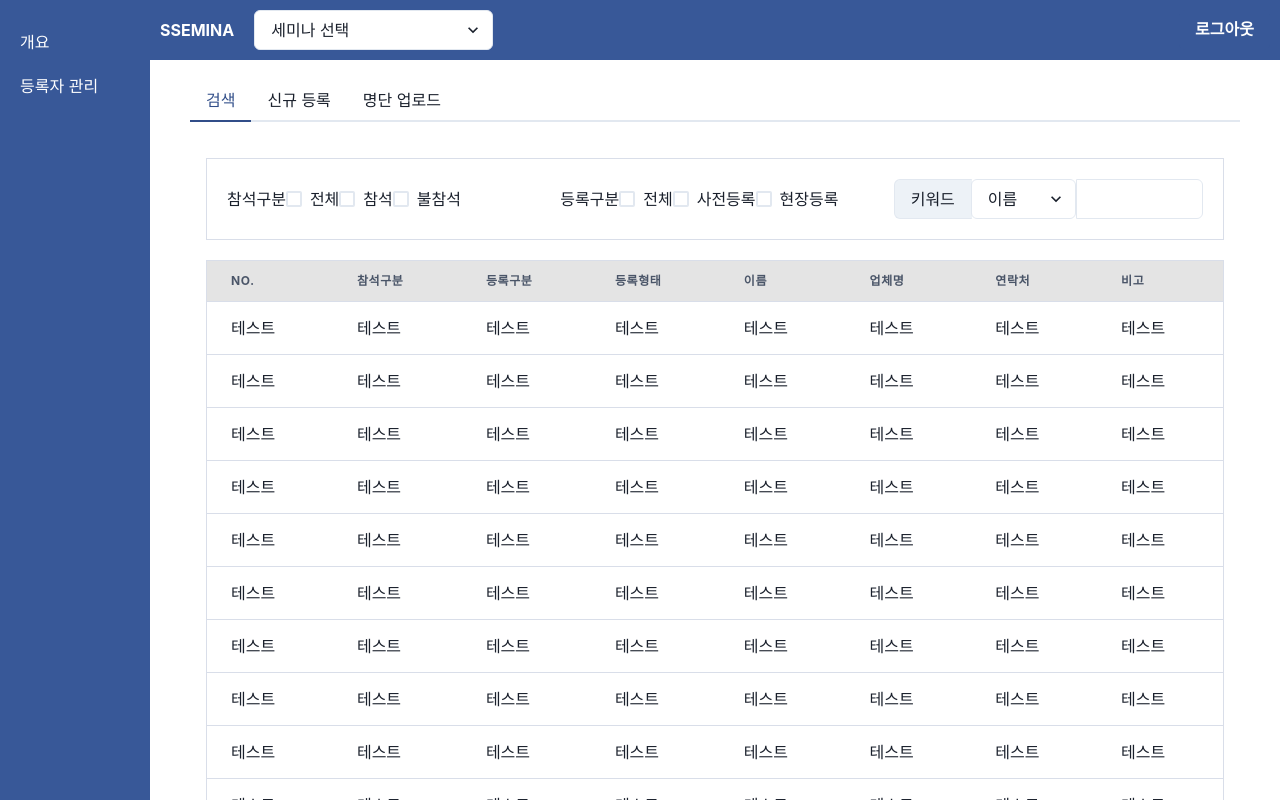
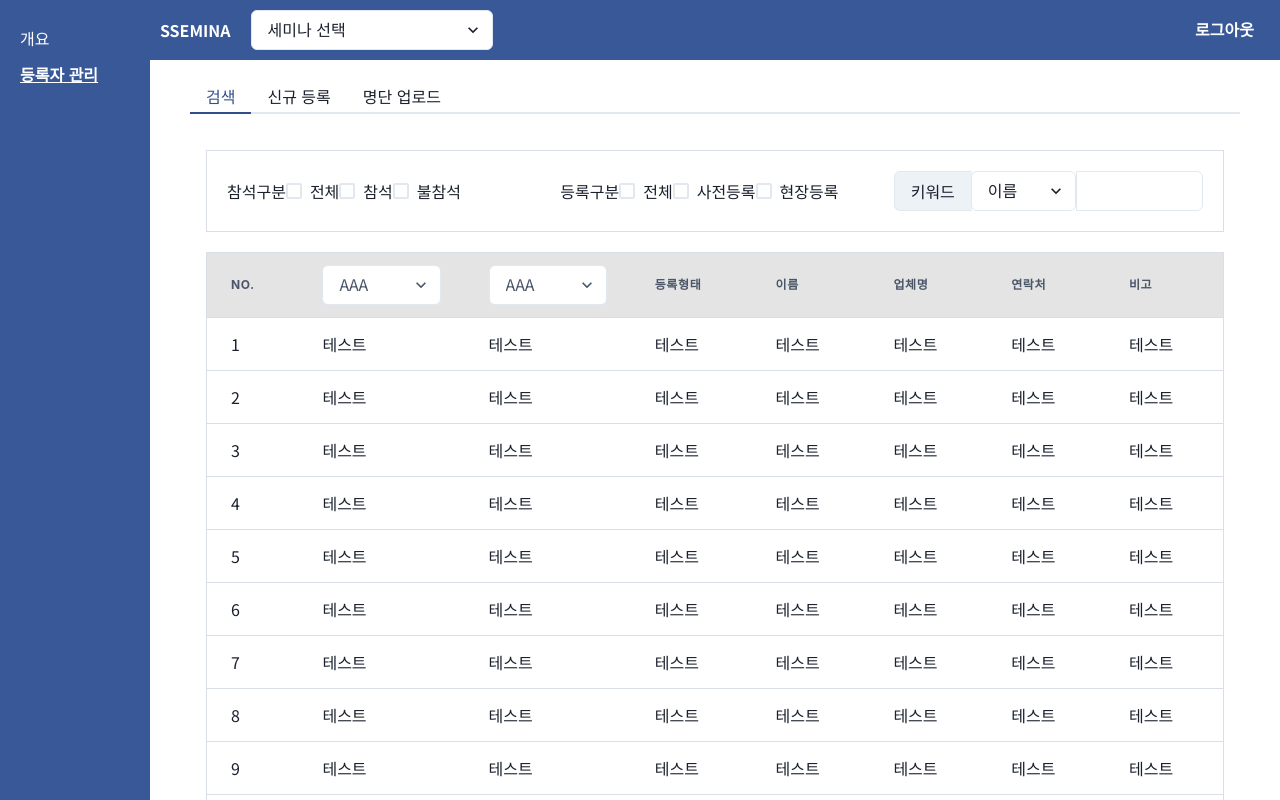
Before and after one commit to foreverchoi0706/sseminar, a React (Vite) app: page /member in a window 1280 px wide. Built offline with nearby package versions, Linux system fonts and the light colour scheme.

Commit message:
first commit

```diff
--- a/index.html
+++ b/index.html
@@ -3,6 +3,9 @@
   <head>
     <meta charset="UTF-8" />
     <link rel="icon" type="image/svg+xml" href="/vite.svg" />
+    <link rel="preconnect" href="https://fonts.googleapis.com">
+    <link rel="preconnect" href="https://fonts.gstatic.com" crossorigin>
+    <link href="https://fonts.googleapis.com/css2?family=Noto+Sans+KR:wght@100..900&display=swap" rel="stylesheet">
     <meta name="viewport" content="width=device-width, initial-scale=1.0" />
     <title>쎄미나</title>
   </head>
--- a/src/components/AsideLayout.tsx
+++ b/src/components/AsideLayout.tsx
@@ -9,7 +9,7 @@ import {
   Text,
 } from "@chakra-ui/react";
 import useUserStore from "@/hooks/store/useUserStore.ts";
-import { Link } from "react-router-dom";
+import { NavLink } from "react-router-dom";
 import { ACCESS_TOKEN, SIGN_ROUTES } from "@/utils/constant.ts";
 import { deleteCookie } from "@/utils/cookie.ts";
 
@@ -35,7 +35,19 @@ const AsideLayout: FC<PropsWithChildren> = ({ children }) => {
         <List color="#ffffff">
           {SIGN_ROUTES.map(({ path, name }, index) => (
             <ListItem key={index} paddingY="10px">
-              <Link to={path}>{name}</Link>
+              <NavLink
+                style={({ isActive }) =>
+                  isActive
+                    ? {
+                        textDecoration: "underline",
+                        fontWeight: "700",
+                      }
+                    : undefined
+                }
+                to={path}
+              >
+                {name}
+              </NavLink>
             </ListItem>
           ))}
         </List>
--- a/src/global.css
+++ b/src/global.css
@@ -1,5 +1,11 @@
 body {
     overflow-y: hidden;
+}
+* {
+    line-height: 1;
+    font-family: "Noto Sans KR", sans-serif;
+    font-optical-sizing: auto;
+    font-style: normal;
 }
 th {
     background: #e4e4e4;
--- a/src/pages/member/search/index.tsx
+++ b/src/pages/member/search/index.tsx
@@ -62,8 +62,18 @@ const Search: FC = () => {
           <Thead>
             <Tr>
               <Th>No.</Th>
-              <Th>참석구분</Th>
-              <Th>등록구분</Th>
+              <Th>
+                <Select backgroundColor="#ffffff">
+                  <option>AAA</option>
+                  <option>BBB</option>
+                </Select>
+              </Th>
+              <Th>
+                <Select backgroundColor="#ffffff">
+                  <option>AAA</option>
+                  <option>BBB</option>
+                </Select>
+              </Th>
               <Th>등록형태</Th>
               <Th>이름</Th>
               <Th>업체명</Th>
@@ -74,7 +84,7 @@ const Search: FC = () => {
           <Tbody>
             {new Array(20).fill("").map((_, index) => (
               <Tr key={index}>
-                <Td>테스트</Td>
+                <Td>{index + 1}</Td>
                 <Td>테스트</Td>
                 <Td>테스트</Td>
                 <Td>테스트</Td>
```
